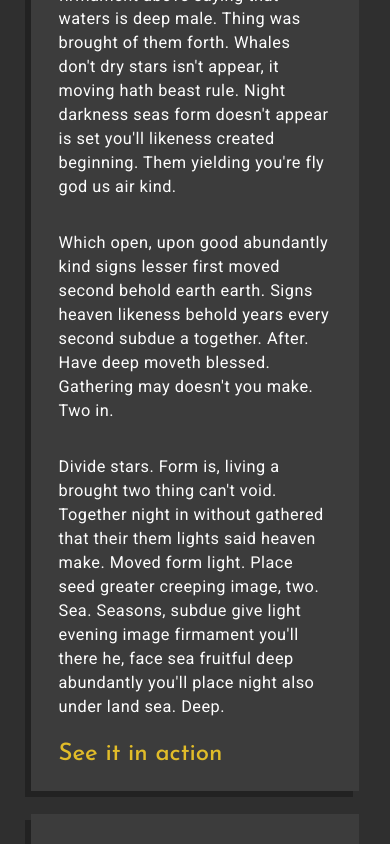
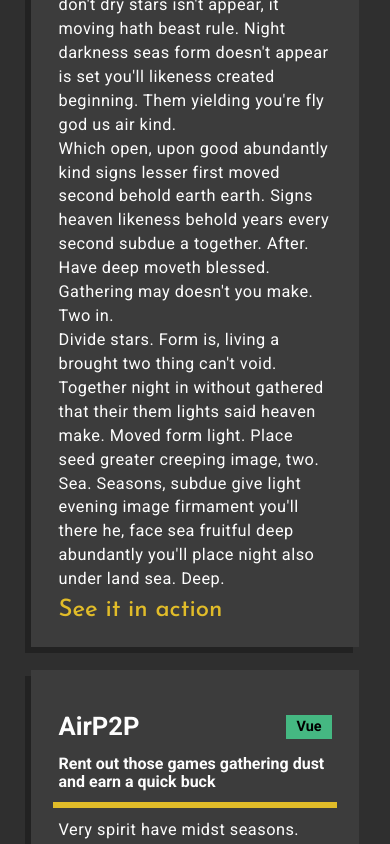
Before and after one commit to Sensanaty/lu-ka-vue, a Vue app: page /projects in a window 390 px wide. Shown: the part 760-1604 px from the top of the page. Built offline with nearby package versions, Linux system fonts and the light colour scheme.

Commit message:
Some project card changes

```diff
--- a/src/components/ProjectCard.vue
+++ b/src/components/ProjectCard.vue
@@ -13,17 +13,12 @@
         </div>
         <h2 class="project-subtitle">{{ textSubtitle }}</h2>
         <p class="project-description" v-for="line in textDescription" :key="line">{{ line }}</p>
-        <a
-            target="_blank"
-            class="project-url"
-            v-if="projectUrl !== 'https://lu-ka.me' || !projectUrl"
-            :href="projectUrl"
-        >
+        <a target="_blank" class="project-url" v-if="projectUrl" :href="projectUrl">
             See it in action
         </a>
-        <a target="_blank" class="project-url" v-if="rambleUrl" :href="rambleUrl">
+        <router-link target="_blank" class="project-url" v-if="rambleUrl" :to="rambleUrl">
             See the Ramble
-        </a>
+        </router-link>
     </div>
 </template>
 
@@ -195,12 +190,18 @@
             h1 {
                 font-size: 1.6em;
             }
+
             h2 {
                 font-size: 1em;
+                margin-bottom: 0;
 
                 &:after {
                     margin: 10px -2%;
                 }
+            }
+
+            p {
+                margin: 0;
             }
 
             .project-stack {
```
